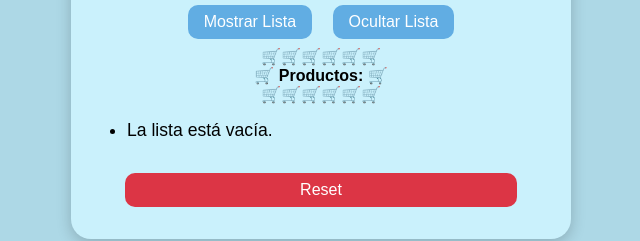
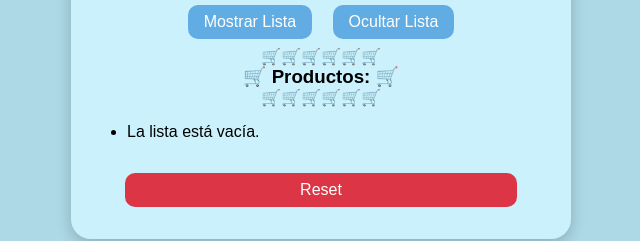
Before and after one commit to CJ-arg/CoderHouseEntregaN1, a plain HTML site: page index.html in a window 1280 px wide. Both pictures are taken after a click on the button "Mostrar Lista". Shown: the part 371-612 px from the top of the page, 319-959 px from the left. Drawn offline with Linux system fonts and the light colour scheme.

Commit message:
Segunda entrega con eventos del DOM y estilos

```diff
--- a/CSS/style.css
+++ b/CSS/style.css
@@ -59,6 +59,7 @@ h2 {
   color: #333;
 }
 
+
 ul {
   margin-top: 1rem;
   text-align: left;
@@ -68,7 +69,7 @@ ul {
 
 li {
   margin-bottom: 0.5rem;
-  font-size: 1.1rem;
+  font-size: 1rem;
 }
 
 #resetBtn {
--- a/JS/main.js
+++ b/JS/main.js
@@ -5,6 +5,7 @@ const addButton = document.getElementById("addBtn");
 const removeButton = document.getElementById("removeBtn");
 const showButton = document.getElementById("showBtn");
 const productList = document.getElementById("productList");
+const hideButton = document.getElementById("hideBtn");
 
 
 const addProduct = (product) => {
@@ -63,7 +64,6 @@ resetButton.addEventListener("click", () => {
 
 showButton.addEventListener("click", renderList);
 
-const hideButton = document.getElementById("hideBtn");
 
 hideButton.addEventListener("click", () => {
   productList.innerHTML = "";
--- a/index.html
+++ b/index.html
@@ -21,7 +21,7 @@
             <button id="hideBtn">Ocultar Lista</button>
         </section>
         <h4>🛒🛒🛒🛒🛒🛒</h4>
-        <h4>🛒  Productos: 🛒</h4>
+                <h3>🛒 Productos: 🛒</h3>
         <h4>🛒🛒🛒🛒🛒🛒</h4>
       <ul id="productList"></ul>
     </section>
```
